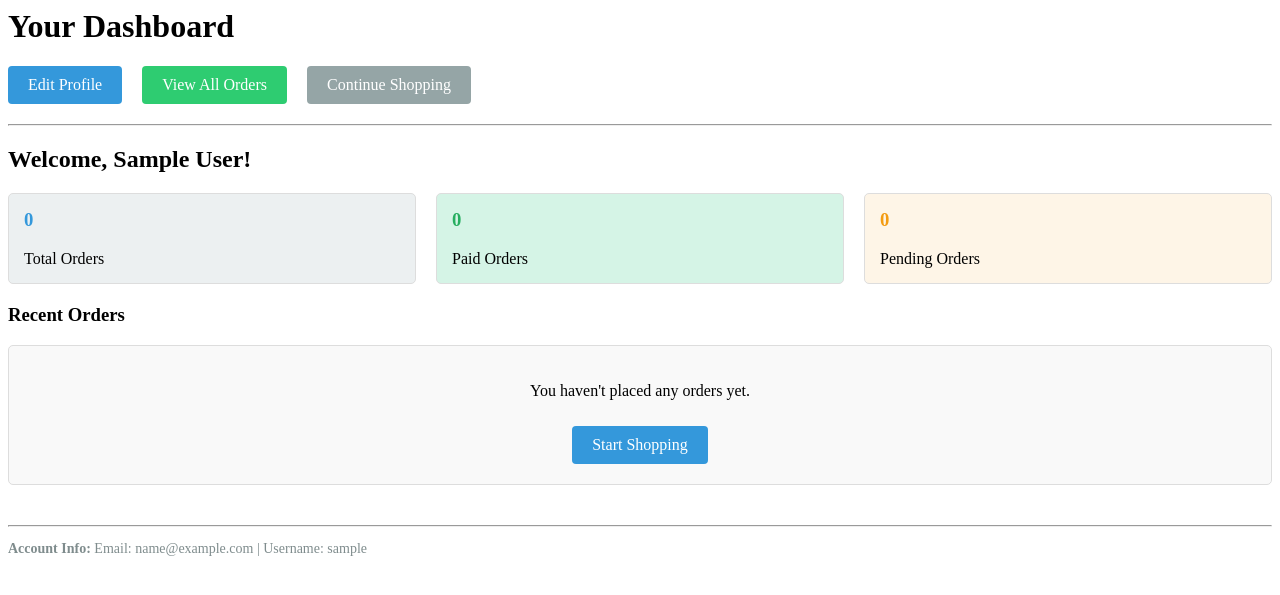
After one commit to priyaanshkurmi/e-commerce-backend, a Django app: page /accounts/dashboard/ in a window 1280 px wide. The commit adds this page. Shown: the top 595 px of the page. Run offline with Django 5.2, Linux system fonts and the light colour scheme; the visitor is signed in with stand-in values (Sample User, id 1); data that the repository does not hold is empty.

Commit message:
account app and payment success page

```diff
--- /dev/null
+++ b/accounts/urls.py
@@ -0,0 +1,9 @@
+from django.urls import path
+from . import views
+
+urlpatterns = [
+    path('dashboard/', views.dashboard, name='dashboard'),
+    path('orders/', views.order_history, name='order_history'),
+    path('orders/<int:order_id>/', views.order_detail, name='order_detail'),
+    path('profile/', views.profile, name='profile'),
+]
--- a/accounts/views.py
+++ b/accounts/views.py
@@ -1,3 +1,59 @@
-from django.shortcuts import render
+from django.shortcuts import render, redirect, get_object_or_404
+from django.contrib.auth.decorators import login_required
+from django.contrib.auth.models import User
+from orders.models import Order
 
-# Create your views here.
+
+@login_required
+def dashboard(request):
+    """User dashboard showing orders and profile summary"""
+    user = request.user
+    orders = Order.objects.filter(user=user).order_by('-created_at')
+
+    context = {
+        'user': user,
+        'orders': orders,
+        'total_orders': orders.count(),
+        'paid_orders': orders.filter(status='paid').count(),
+        'pending_orders': orders.filter(status='pending').count(),
+    }
+    return render(request, 'accounts/dashboard.html', context)
+
+
+@login_required
+def order_history(request):
+    """Display user's order history"""
+    user = request.user
+    orders = Order.objects.filter(user=user).order_by('-created_at')
+
+    return render(request, 'accounts/order_history.html', {
+        'orders': orders
+    })
+
+
+@login_required
+def order_detail(request, order_id):
+    """Display details of a specific order"""
+    order = get_object_or_404(Order, id=order_id, user=request.user)
+
+    return render(request, 'accounts/order_detail.html', {
+        'order': order
+    })
+
+
+@login_required
+def profile(request):
+    """User profile page"""
+    user = request.user
+
+    if request.method == 'POST':
+        user.first_name = request.POST.get('first_name', user.first_name)
+        user.last_name = request.POST.get('last_name', user.last_name)
+        user.email = request.POST.get('email', user.email)
+        user.save()
+
+        return redirect('profile')
+
+    return render(request, 'accounts/profile.html', {
+        'user': user
+    })
--- a/payments/urls.py
+++ b/payments/urls.py
@@ -3,5 +3,6 @@ from . import views
 
 urlpatterns = [
     path("pay/<int:order_id>/", views.start_payment, name="start_payment"),
+    path("verify/", views.verify_payment, name="verify_payment"),
     path("success/", views.payment_success, name="payment_success"),
 ]
--- /dev/null
+++ b/templates/accounts/dashboard.html
@@ -0,0 +1,89 @@
+<h1>Your Dashboard</h1>
+
+<div style="display: flex; gap: 20px; margin: 20px 0;">
+  <a href="{% url 'profile' %}" style="padding: 10px 20px; background-color: #3498db; color: white; text-decoration: none; border-radius: 4px;">
+    Edit Profile
+  </a>
+  <a href="{% url 'order_history' %}" style="padding: 10px 20px; background-color: #2ecc71; color: white; text-decoration: none; border-radius: 4px;">
+    View All Orders
+  </a>
+  <a href="/" style="padding: 10px 20px; background-color: #95a5a6; color: white; text-decoration: none; border-radius: 4px;">
+    Continue Shopping
+  </a>
+</div>
+
+<hr>
+
+<h2>Welcome, {{ user.get_full_name|default:user.username }}!</h2>
+
+<div style="display: grid; grid-template-columns: repeat(3, 1fr); gap: 20px; margin: 20px 0;">
+  <div style="border: 1px solid #ddd; padding: 15px; border-radius: 5px; background-color: #ecf0f1;">
+    <h3 style="margin-top: 0; color: #3498db;">{{ total_orders }}</h3>
+    <p style="margin: 0;">Total Orders</p>
+  </div>
+
+  <div style="border: 1px solid #ddd; padding: 15px; border-radius: 5px; background-color: #d5f4e6;">
+    <h3 style="margin-top: 0; color: #27ae60;">{{ paid_orders }}</h3>
+    <p style="margin: 0;">Paid Orders</p>
+  </div>
+
+  <div style="border: 1px solid #ddd; padding: 15px; border-radius: 5px; background-color: #fef5e7;">
+    <h3 style="margin-top: 0; color: #f39c12;">{{ pending_orders }}</h3>
+    <p style="margin: 0;">Pending Orders</p>
+  </div>
+</div>
+
+<h3>Recent Orders</h3>
+
+{% if orders %}
+  <table style="width: 100%; border-collapse: collapse; margin: 20px 0;">
+    <tr style="border-bottom: 2px solid #ddd; background-color: #f9f9f9;">
+      <th style="text-align: left; padding: 12px;">Order ID</th>
+      <th style="text-align: center; padding: 12px;">Date</th>
+      <th style="text-align: center; padding: 12px;">Items</th>
+      <th style="text-align: right; padding: 12px;">Amount</th>
+      <th style="text-align: center; padding: 12px;">Status</th>
+      <th style="text-align: center; padding: 12px;">Action</th>
+    </tr>
+
+    {% for order in orders|slice:":5" %}
+    <tr style="border-bottom: 1px solid #eee;">
+      <td style="padding: 12px;"><strong>#{{ order.id }}</strong></td>
+      <td style="text-align: center; padding: 12px;">{{ order.created_at|date:"M d, Y" }}</td>
+      <td style="text-align: center; padding: 12px;">{{ order.items.count }}</td>
+      <td style="text-align: right; padding: 12px;">₹{{ order.total_price }}</td>
+      <td style="text-align: center; padding: 12px;">
+        {% if order.status == "paid" %}
+          <span style="background-color: #d5f4e6; color: #27ae60; padding: 5px 10px; border-radius: 3px; font-weight: bold;">{{ order.get_status_display }}</span>
+        {% elif order.status == "pending" %}
+          <span style="background-color: #fef5e7; color: #f39c12; padding: 5px 10px; border-radius: 3px; font-weight: bold;">{{ order.get_status_display }}</span>
+        {% else %}
+          <span style="background-color: #ecf0f1; color: #34495e; padding: 5px 10px; border-radius: 3px; font-weight: bold;">{{ order.get_status_display }}</span>
+        {% endif %}
+      </td>
+      <td style="text-align: center; padding: 12px;">
+        <a href="{% url 'order_detail' order.id %}" style="color: #3498db; text-decoration: none;">View</a>
+      </td>
+    </tr>
+    {% endfor %}
+  </table>
+
+  {% if orders.count > 5 %}
+    <p style="text-align: center;">
+      <a href="{% url 'order_history' %}" style="color: #3498db; text-decoration: none;">View all {{ orders.count }} orders →</a>
+    </p>
+  {% endif %}
+{% else %}
+  <div style="border: 1px solid #ddd; padding: 20px; border-radius: 5px; background-color: #f9f9f9; text-align: center;">
+    <p>You haven't placed any orders yet.</p>
+    <a href="/" style="padding: 10px 20px; background-color: #3498db; color: white; text-decoration: none; border-radius: 4px; display: inline-block; margin-top: 10px;">
+      Start Shopping
+    </a>
+  </div>
+{% endif %}
+
+<hr style="margin-top: 40px;">
+
+<p style="color: #7f8c8d; font-size: 14px;">
+  <strong>Account Info:</strong> Email: {{ user.email }} | Username: {{ user.username }}
+</p>
--- a/templates/payments/pay.html
+++ b/templates/payments/pay.html
@@ -27,7 +27,7 @@ var options = {
   "amount": "{{ amount }}",
   "currency": "INR",
   "order_id": "{{ razorpay_order_id }}",
-  "callback_url": "{% url 'payment_success' %}",
+  callback_url: "http://127.0.0.1:8000/payments/verify/",
   "prefill": {
     "name": "{{ request.user.get_full_name|default:request.user.username }}",
     "email": "{{ request.user.email }}"
--- a/templates/products/list.html
+++ b/templates/products/list.html
@@ -1,4 +1,9 @@
 <h1>Shop</h1>
+
+<a href="{% url 'dashboard' %}"
+   style="position: fixed; top: 20px; right: 20px; padding: 8px 15px; background-color: #95a5a6; color: white; text-decoration: none; border-radius: 4px;">
+  ← GO to Dashboard
+</a>
 
 {% if user.is_authenticated %}
   <p>Welcome, {{ user.username }}</p>
```
Also changed, not shown: payments/views.py (+28 -38 lines), templates/accounts/order_detail.html (added, +85 -0 lines), templates/accounts/order_history.html (added, +56 -0 lines), templates/accounts/profile.html (added, +66 -0 lines).
